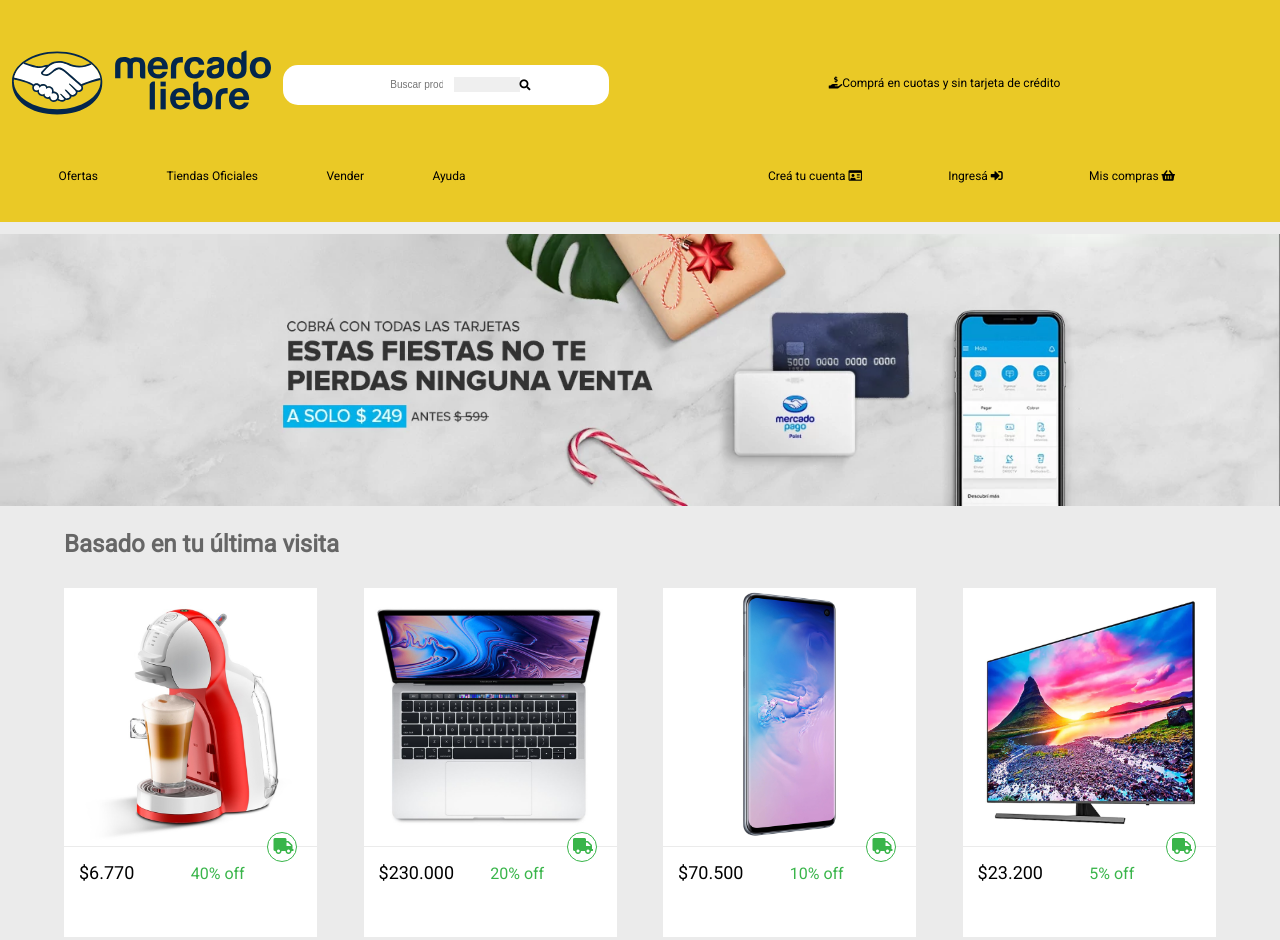
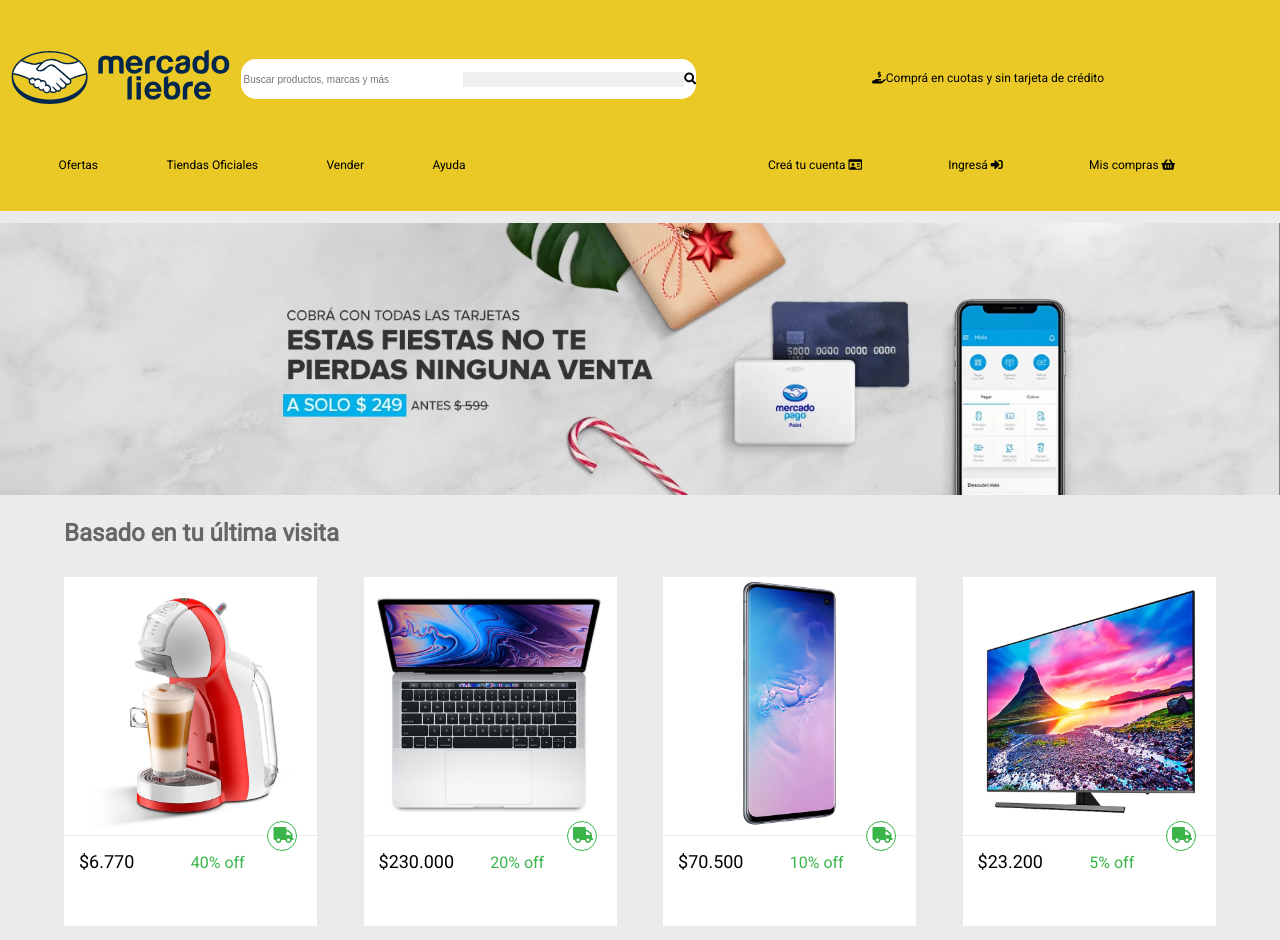
Before and after one commit to h-amarillo/MercadoLiebre, a website: page views/home.html in a window 1280 px wide. Shown: the top 940 px of the page. Drawn offline with Linux system fonts and the light colour scheme; files that its build step writes are made by us from their sources; files whose address does not match are found by name.

Commit message:
lista la barra de busqueda

```diff
--- a/public/css/styles.css
+++ b/public/css/styles.css
@@ -37,7 +37,7 @@
     width: 50%;
 }
 header div.form{
-    width: 60%;
+    width: 100%;
     height: 2.5em;
     background-color: #FFF;
     display: flex;
@@ -45,18 +45,17 @@
     align-items: center;
     border-radius: 15px;
 }
-form{
+form.search-box{
+    width: 100%;
     display: flex;
-    justify-content: space-around;
+    justify-content: space-between;
     align-items: center;
-    margin: 0 0 0 8%;
-    font-size: 11px;
-
-    justify-content: space-between;
+    font-size: 12px;
+    flex-wrap: nowrap;
 }
 div input.submit , .text-search-box{
     border: none;
-    width: 80%;
+    width: 100%;
 }
 div input.text-search-box{
     font-size: 10px;
--- a/views/home.html
+++ b/views/home.html
@@ -17,7 +17,7 @@
                 <img src="images/logo-mercado-liebre.svg" alt="Logo de MercadoLiebre">
             </div>
             <div class="form" action="#" method="GET">
-                <form action="" method="post">
+                <form class="search-box" action="" method="post">
                     <input class="text-search-box" type="search" name="buscar"
                         placeholder=" Buscar productos, marcas y más">
                     <input class="submit" type="submit" value="">
```
